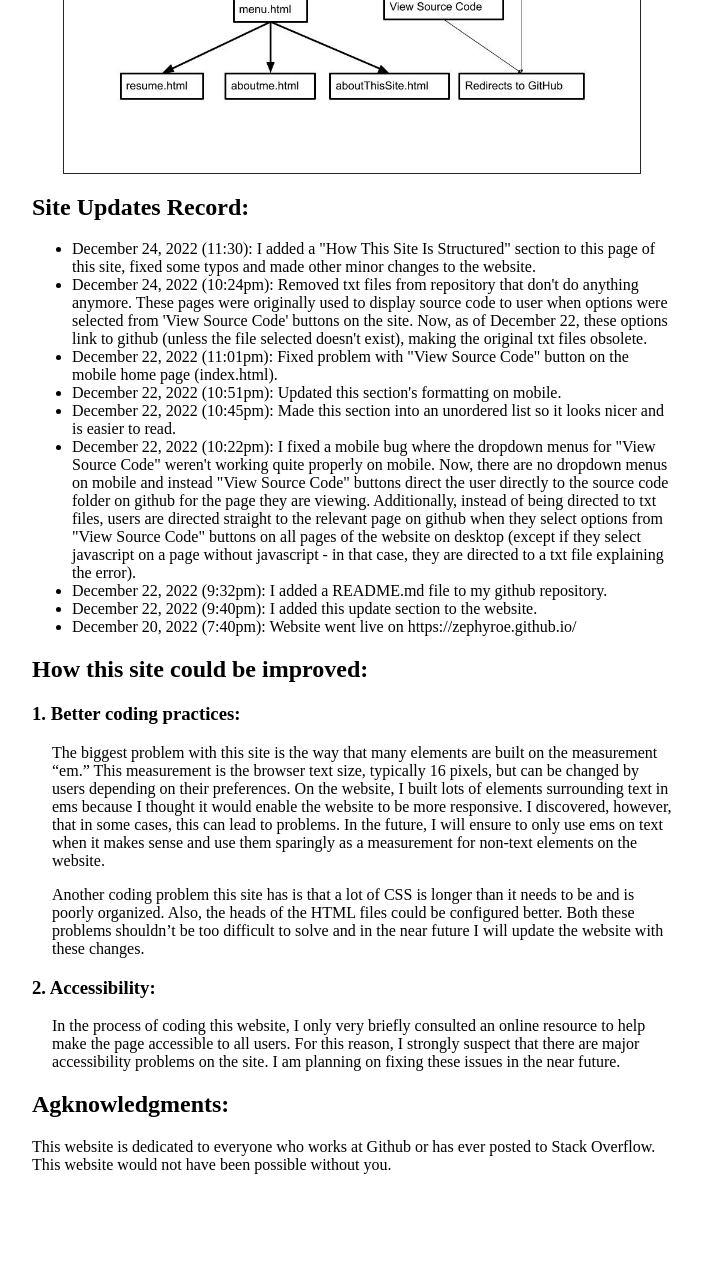
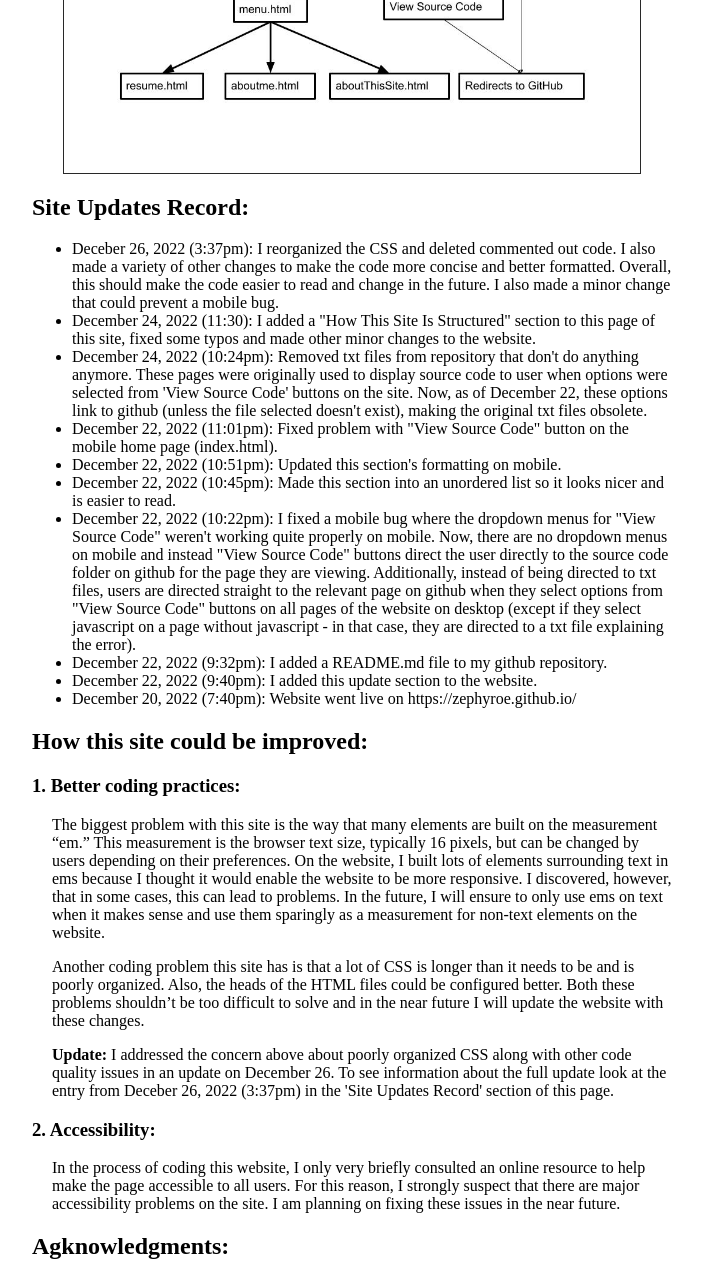
Before and after one commit to zephyroe/zephyroe.gibhub.io, a plain HTML site: page aboutThisSite/aboutThisSite.html in a window 1280 px wide. Shown: the part 1578-2855 px from the top of the page, without its empty margins (288-990 px from the left). Drawn offline with Linux system fonts and the light colour scheme.

Commit message:
Updated the site updates record

```diff
--- a/aboutThisSite/aboutThisSite.html
+++ b/aboutThisSite/aboutThisSite.html
@@ -90,6 +90,13 @@
           <h2>Site Updates Record:</h2>
           <ul>
             <li>
+              Deceber 26, 2022 (3:37pm): I reorganized the CSS and deleted
+              commented out code. I also made a variety of other changes to make
+              the code more concise and better formatted. Overall, this
+              should make the code easier to read and change in the future. I
+              also made a minor change that could prevent a mobile bug.
+            </li>
+            <li>
               December 24, 2022 (11:30): I added a "How This Site Is Structured" section
               to this page of this site, fixed some typos and made other minor changes
               to the website.
@@ -149,6 +156,13 @@
             be too difficult to solve and in the near future I will update the
             website with these changes.
           </p>
+          <p class='list-item'>
+            <b>Update:</b> I addressed the concern above about poorly organized
+            CSS along with other code quality issues in an update on December
+            26. To see information about the full update look at the entry
+            from Deceber 26, 2022 (3:37pm) in the 'Site Updates Record' section of
+            this page.
+          </p>
           <h3>2. Accessibility:</h3>
           <p class="list-item">
             In the process of coding this website, I only very briefly consulted
```
